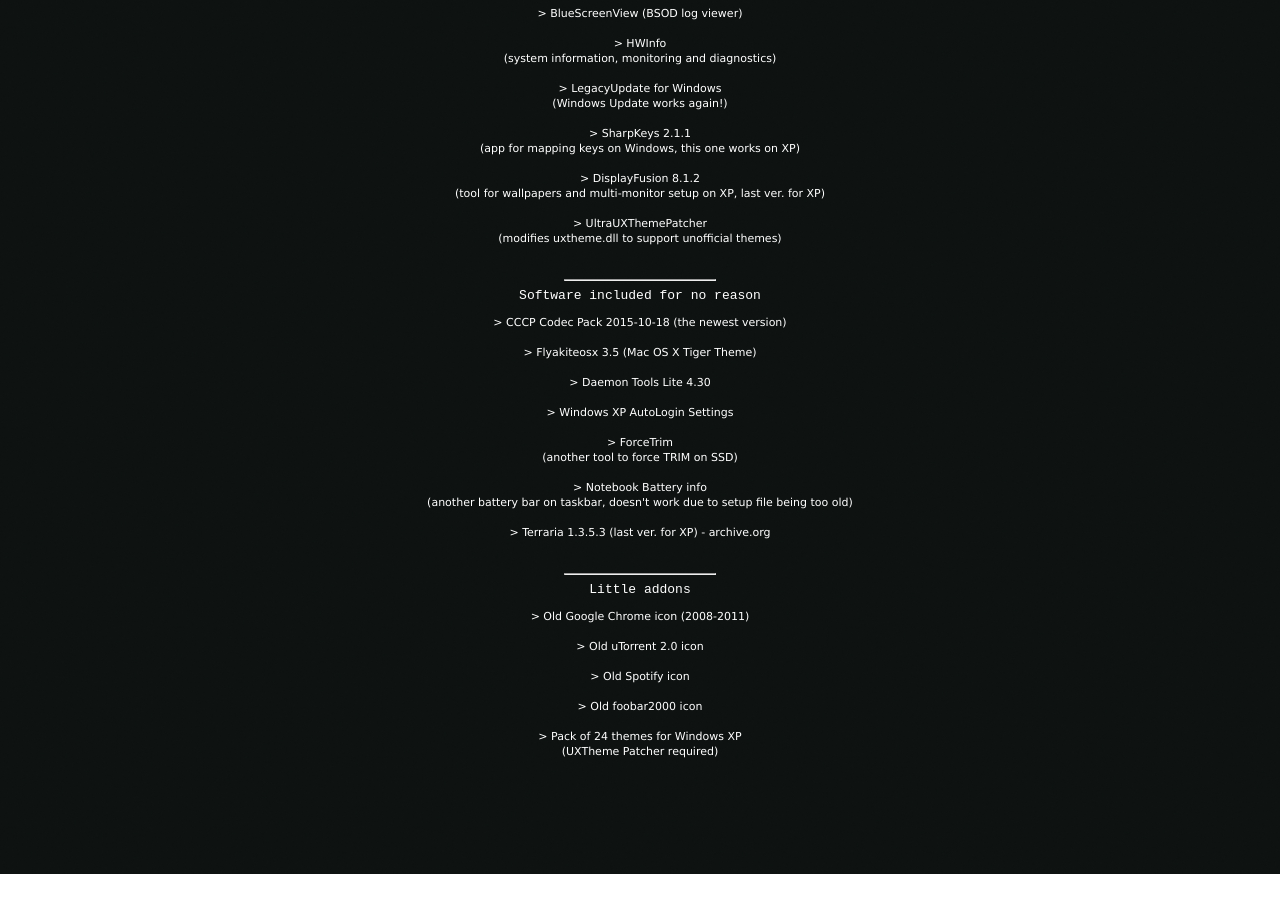
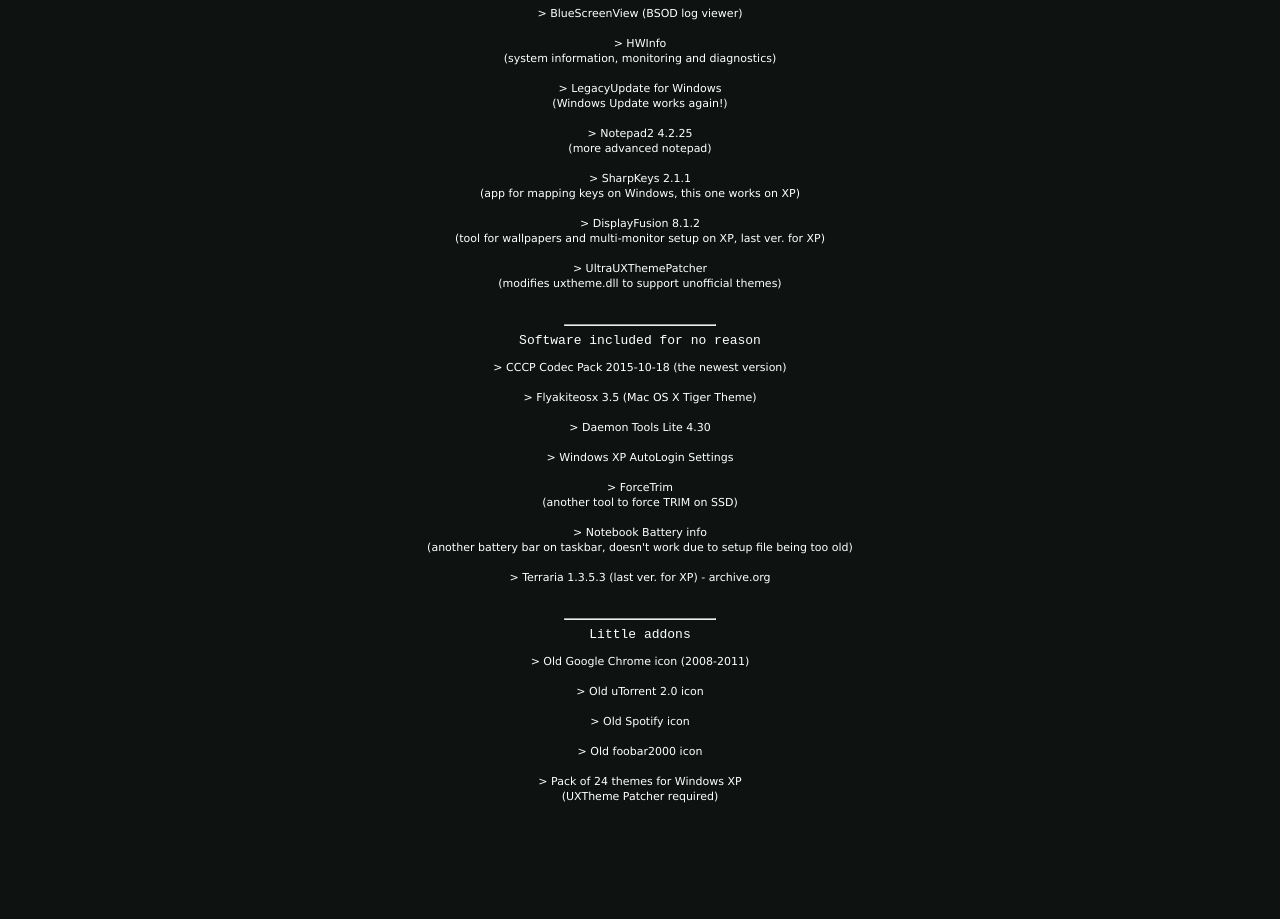
Before and after one commit to HexyHack/hexyhack.github.io, a plain HTML site: page others/xp.html in a window 1280 px wide. Shown: the part 1360-2279 px from the top of the page. Before the commit the page ends 2234 px from the top, so only its background shows below. Drawn offline with Linux system fonts and the light colour scheme.

Commit message:
Update xp.html

```diff
--- a/others/xp.html
+++ b/others/xp.html
@@ -56,6 +56,8 @@ The links uploaded here are providing to real application developer sites or to
 <a href="https://www.nirsoft.net/utils/blue_screen_view.html">> BlueScreenView (BSOD log viewer)</a> <br><br>
 <a href="https://www.hwinfo.com/download/">> HWInfo <br> (system information, monitoring and diagnostics)</a> <br><br>
 <a href="https://legacyupdate.net/">> LegacyUpdate for Windows <br> (Windows Update works again!)</a> <br><br>
+<a href="https://www.flos-freeware.ch/zip/Notepad2_4.2.25_x86.exe">> Notepad2 4.2.25 <br> (more advanced notepad)</a> <br><br>
+
 <a href="https://www.randyrants.com/2006/07/sharpkeys_211/">> SharpKeys 2.1.1 <br> (app for mapping keys on Windows, this one works on XP) </a> <br><br>
 <a href="https://web.archive.org/web/20230806201548/https://binaryfortressdownloads.com/Download/BFSFiles/101/DisplayFusionSetup-8.1.2.exe">> DisplayFusion 8.1.2 <br> (tool for wallpapers and multi-monitor setup on XP, last ver. for XP) </a> <br><br>
 <a href="https://mhoefs.eu/software_uxtheme.php?ref=syssel&lang=en">> UltraUXThemePatcher <br> (modifies uxtheme.dll to support unofficial themes)</a> <br><br>
```
